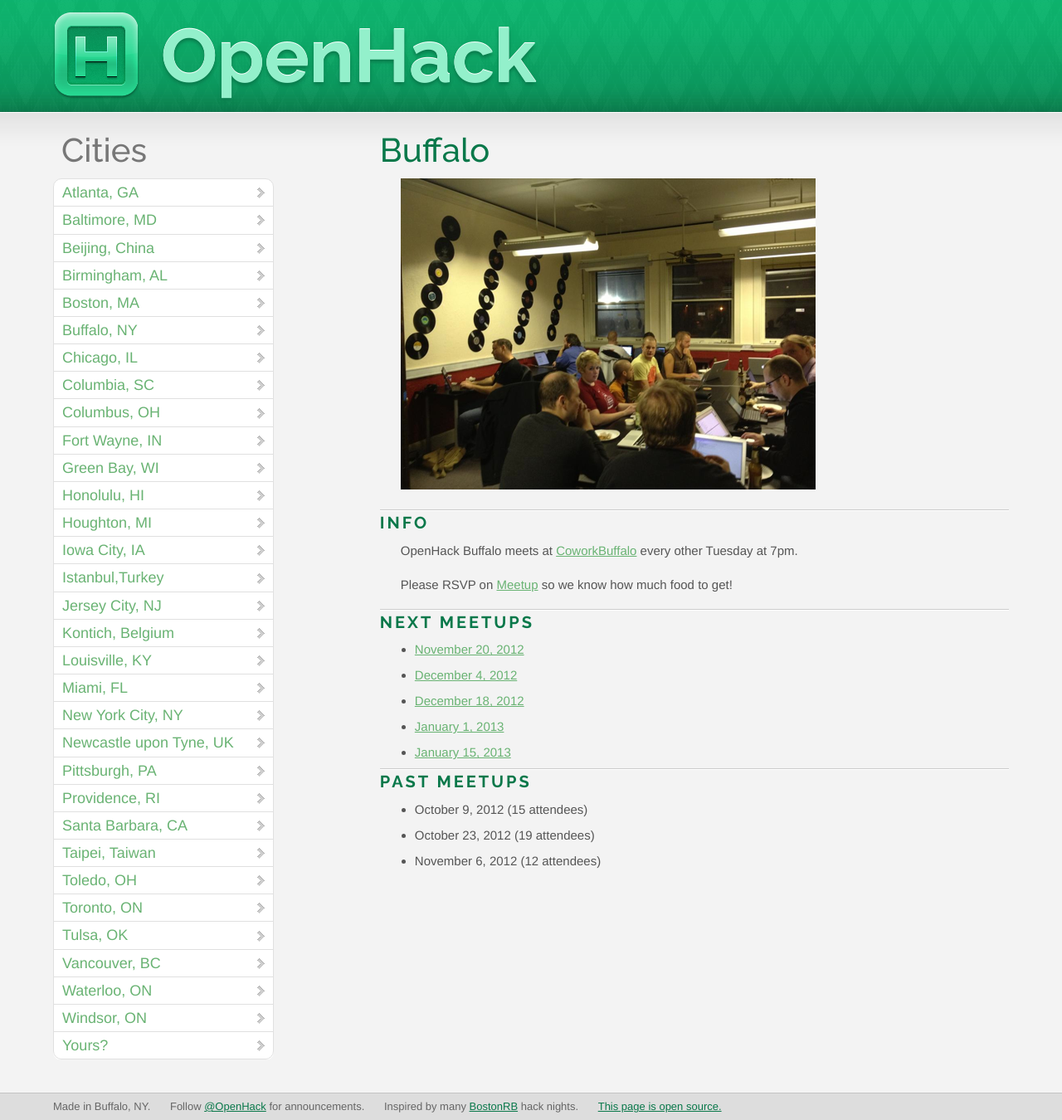
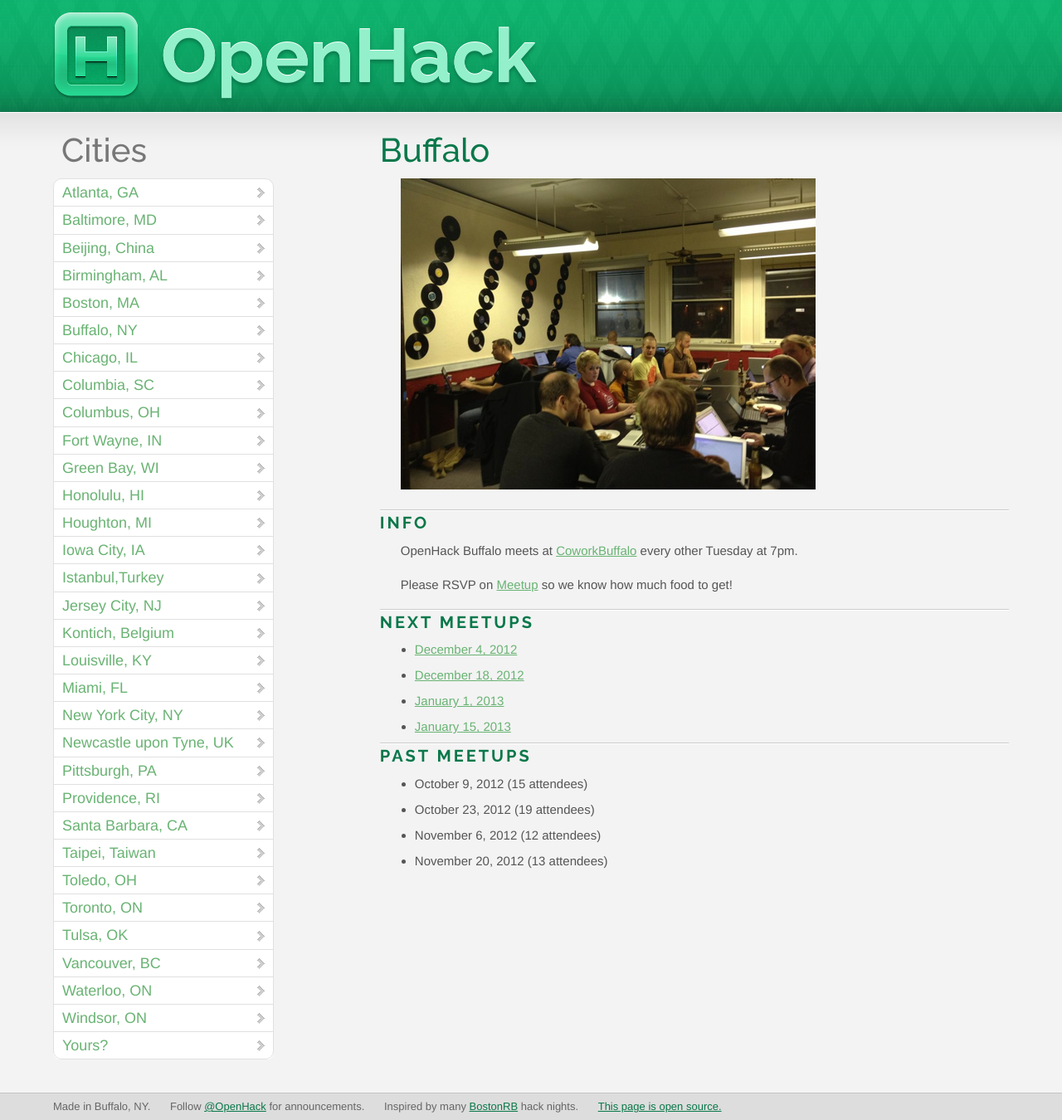
Before and after one commit to OpenHack/openhack.github.com, a Jekyll site: the page built from buffalo/index.markdown, in a window 1280 px wide. Shown: the whole page at 83% size. Built offline with Jekyll 4.4.1, drawn with Linux system fonts in a browser that asks for light colours; nearby versions of some CDN libraries; Markdown is read by kramdown in place of the engine named in the settings; comment, search, counter and statistics services are not loaded.

Commit message:
Update count for last Buffalo meetup

```diff
--- a/buffalo/index.markdown
+++ b/buffalo/index.markdown
@@ -26,3 +25,4 @@
 * October 9, 2012 (15 attendees)
 * October 23, 2012 (19 attendees)
 * November 6, 2012 (12 attendees)
+* November 20, 2012 (13 attendees)
```
Also changed, not shown: other parts of buffalo/index.markdown (+0 -1 lines).
